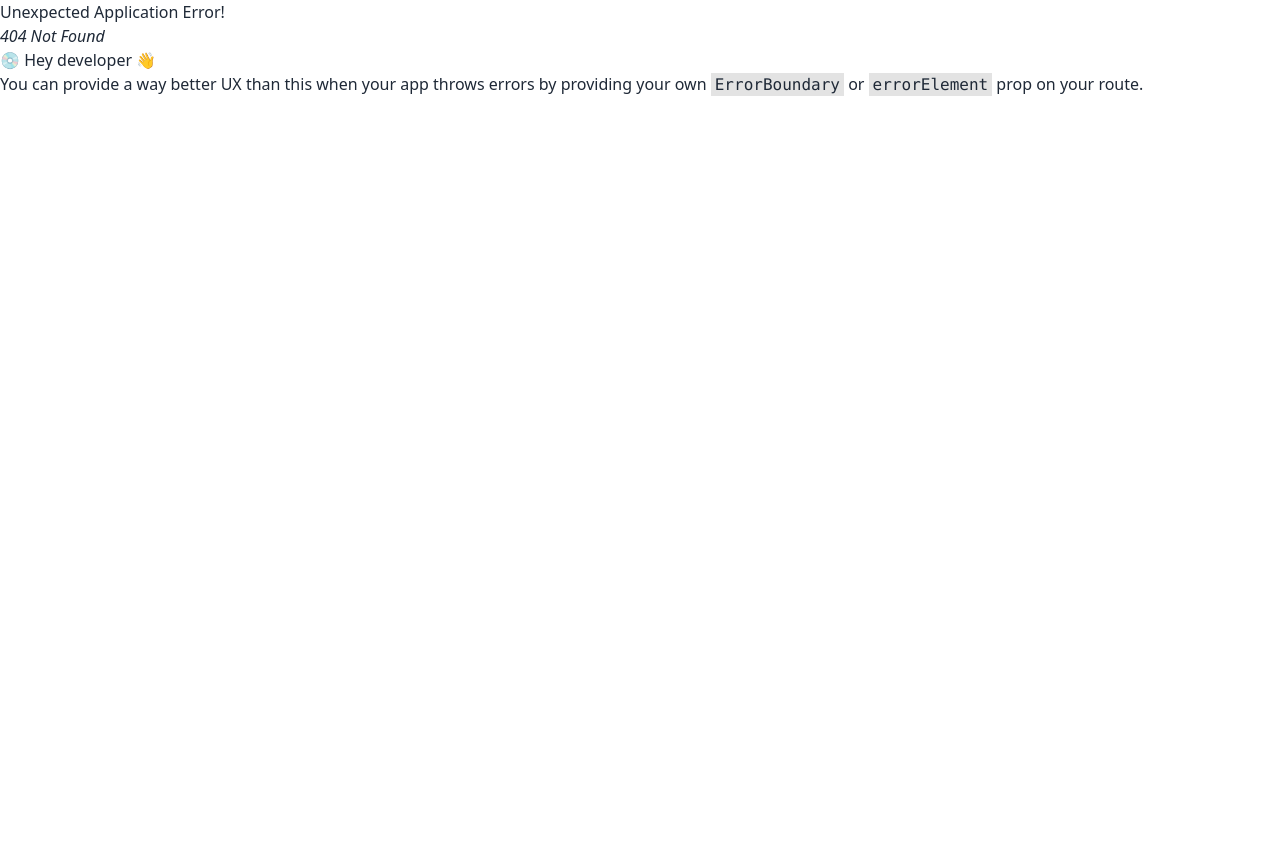
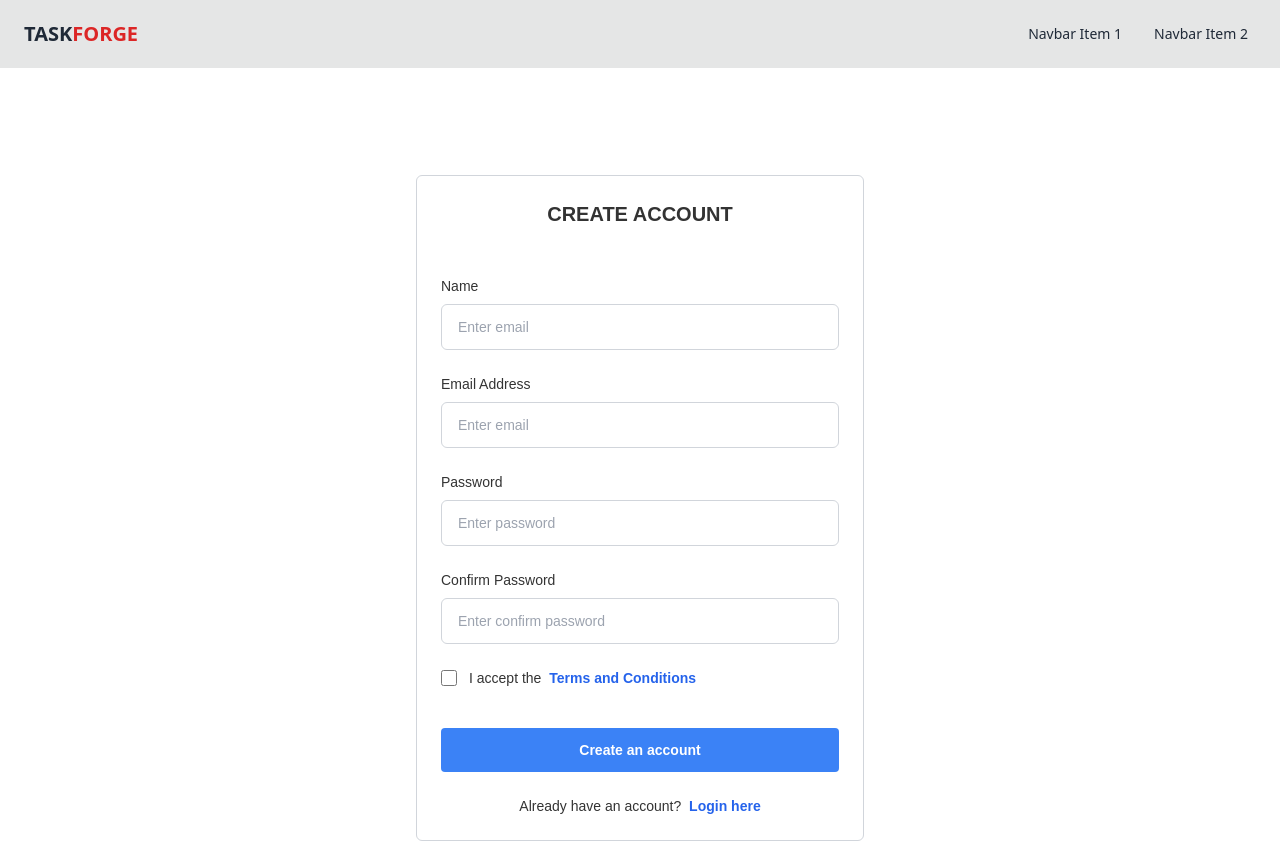
Before and after one commit to sheikhmohdnazmulhasan/task-maneger-client, a React (Vite) app: page /register in a window 1280 px wide. Before the commit this address had no page. Shown: the top 843 px of the page. Before the commit the page ends 800 px from the top, so only its background shows below. Built offline with nearby package versions, Linux system fonts and the light colour scheme.

Commit message:
register page added

```diff
--- a/src/main.jsx
+++ b/src/main.jsx
@@ -4,12 +4,14 @@ import { createBrowserRouter, RouterProvider } from "react-router-dom";
 import "./index.css";
 import Root from "./Root";
 import Home from "./pages/Home";
+import Register from "./pages/Register";
 
 const router = createBrowserRouter([
   {
     path: "/", element: <Root />,
     children: [
-      { index: true, element: <Home /> }
+      { index: true, element: <Home /> },
+      { path: '/register', element: <Register /> }
     ]
   },
 ]);
--- /dev/null
+++ b/src/pages/Register.jsx
@@ -0,0 +1,53 @@
+
+const Register = () => {
+
+    function handleRegister(event){
+        alert('form submited')
+    }
+
+    return (
+        <div>
+            <div className="flex flex-col justify-center font-[sans-serif] my-10 text-[#333] sm:h-screen p-4">
+                <div className="max-w-md w-full mx-auto border border-gray-300 rounded-md p-6">
+                    <div className="text-center mb-12">
+                        <p className="text-xl uppercase font-bold">create account</p>
+                    </div>
+                    <form onSubmit={handleRegister}>
+                        <div className="space-y-6">
+                            <div>
+                                <label className="text-sm mb-2 block">Name</label>
+                                <input name="email" type="text" className="bg-white border border-gray-300 w-full text-sm px-4 py-3 rounded-md outline-blue-500" placeholder="Enter email" />
+                            </div>
+                            <div>
+                                <label className="text-sm mb-2 block">Email Address</label>
+                                <input name="email" type="text" className="bg-white border border-gray-300 w-full text-sm px-4 py-3 rounded-md outline-blue-500" placeholder="Enter email" />
+                            </div>
+                            <div>
+                                <label className="text-sm mb-2 block">Password</label>
+                                <input name="password" type="password" className="bg-white border border-gray-300 w-full text-sm px-4 py-3 rounded-md outline-blue-500" placeholder="Enter password" />
+                            </div>
+                            <div>
+                                <label className="text-sm mb-2 block">Confirm Password</label>
+                                <input name="cpassword" type="password" className="bg-white border border-gray-300 w-full text-sm px-4 py-3 rounded-md outline-blue-500" placeholder="Enter confirm password" />
+                            </div>
+                            <div className="flex items-center">
+                                <input id="remember-me" name="remember-me" type="checkbox" className="h-4 w-4 shrink-0 text-blue-600 focus:ring-blue-500 border-gray-300 rounded" />
+                                <label for="remember-me" className="ml-3 block text-sm">
+                                    I accept the <a href="javascript:void(0);" className="text-blue-600 font-semibold hover:underline ml-1">Terms and Conditions</a>
+                                </label>
+                            </div>
+                        </div>
+                        <div className="!mt-10">
+                            <button type="submit" className="w-full py-3 px-4 text-sm font-semibold rounded text-white bg-blue-500 hover:bg-blue-600 focus:outline-none">
+                                Create an account
+                            </button>
+                        </div>
+                        <p className="text-sm mt-6 text-center">Already have an account? <span className="text-blue-600 font-semibold hover:underline ml-1">Login here</span></p>
+                    </form>
+                </div>
+            </div>
+        </div>
+    );
+};
+
+export default Register;
```
